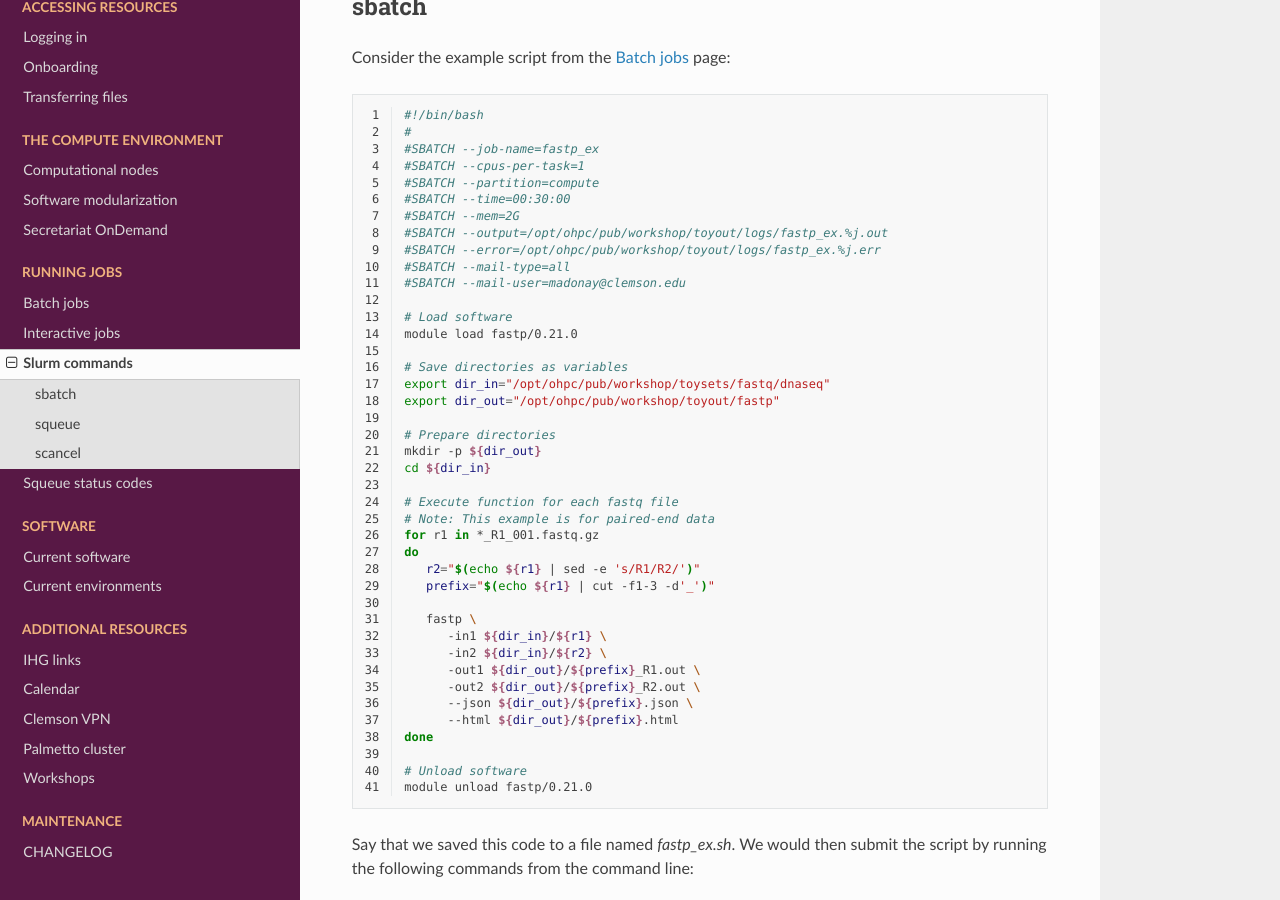
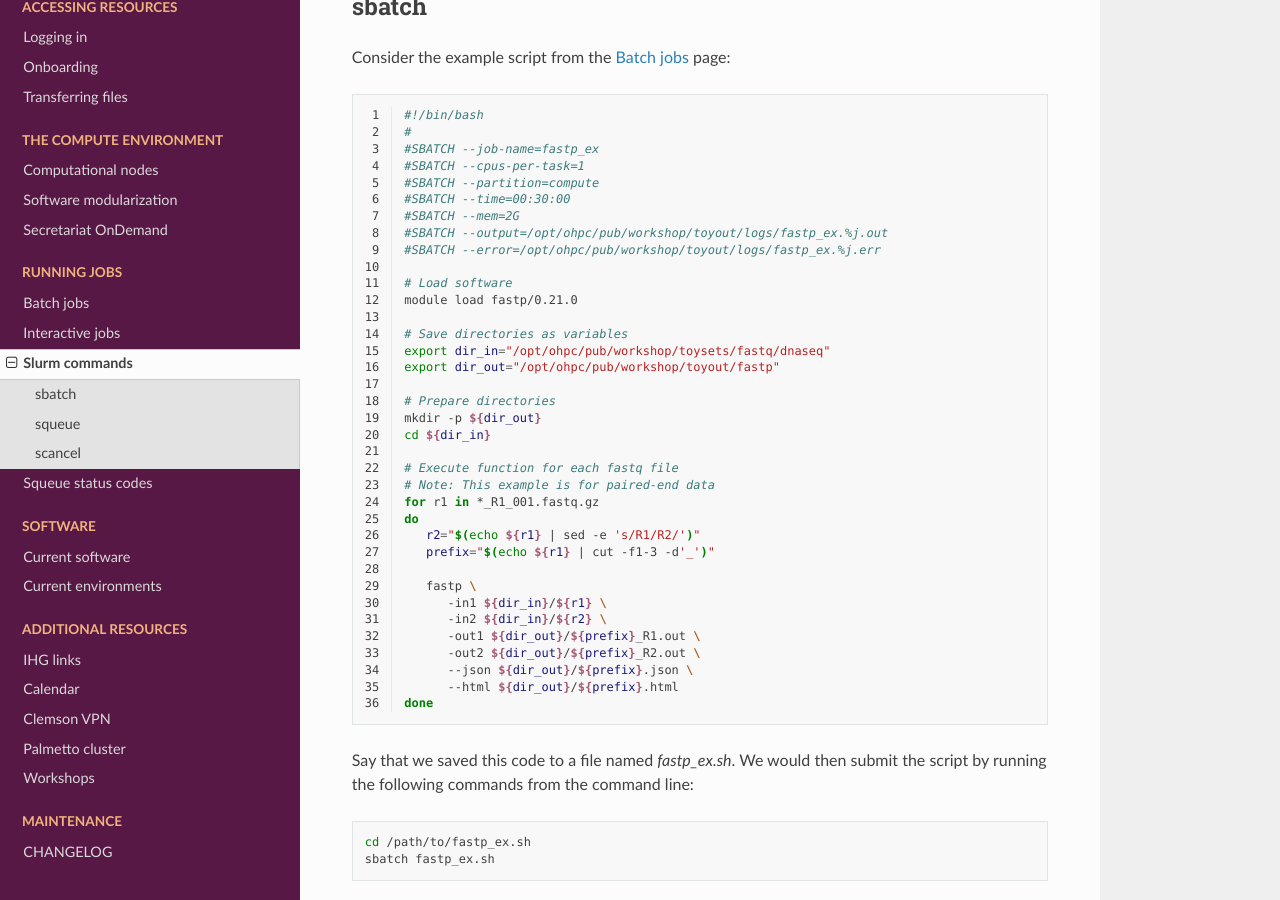
Before and after one commit to amalgamaria/secretariat, a Sphinx documentation site: the page built from docs/running-jobs/slurm.rst, in a window 1280 px wide and 900 px high, scrolled down 661 px. Built offline with Sphinx 7.4.7 and the Read the Docs theme 3.1.0, drawn with Linux system fonts in a browser that asks for light colours; pages that are not in the unit, such as notebooks, are missing from menus.

Commit message:
Remove Slurm mail content

```diff
--- a/docs/running-jobs/slurm.rst
+++ b/docs/running-jobs/slurm.rst
@@ -44,8 +44,6 @@ Consider the example script from the `Batch jobs`_ page:
    #SBATCH --mem=2G
    #SBATCH --output=/opt/ohpc/pub/workshop/toyout/logs/fastp_ex.%j.out
    #SBATCH --error=/opt/ohpc/pub/workshop/toyout/logs/fastp_ex.%j.err
-   #SBATCH --mail-type=all
-   #SBATCH --mail-user=madonay@clemson.edu
 
    # Load software
    module load fastp/0.21.0
@@ -73,9 +71,6 @@ Consider the example script from the `Batch jobs`_ page:
          --json ${dir_out}/${prefix}.json \
          --html ${dir_out}/${prefix}.html
    done
-
-   # Unload software
-   module unload fastp/0.21.0
 
 Say that we saved this code to a file named *fastp_ex.sh*. We would then submit the script by running the following commands from the command line:
 
@@ -135,7 +130,6 @@ where [*username*] is your username.
 
 .. attention:: Do not include the brackets ("[" and "]") when substituting your *job_id_number* and *username*.
 
-
 .. _Slurm documentation: https://slurm.schedmd.com/man_index.html
 .. _Batch jobs: https://secretariat.readthedocs.io/en/latest/running-jobs/batch-jobs.html#example
 .. _Squeue status codes: https://secretariat.readthedocs.io/en/latest/running-jobs/squeue-status-codes.html#squeue-status-codes
```
